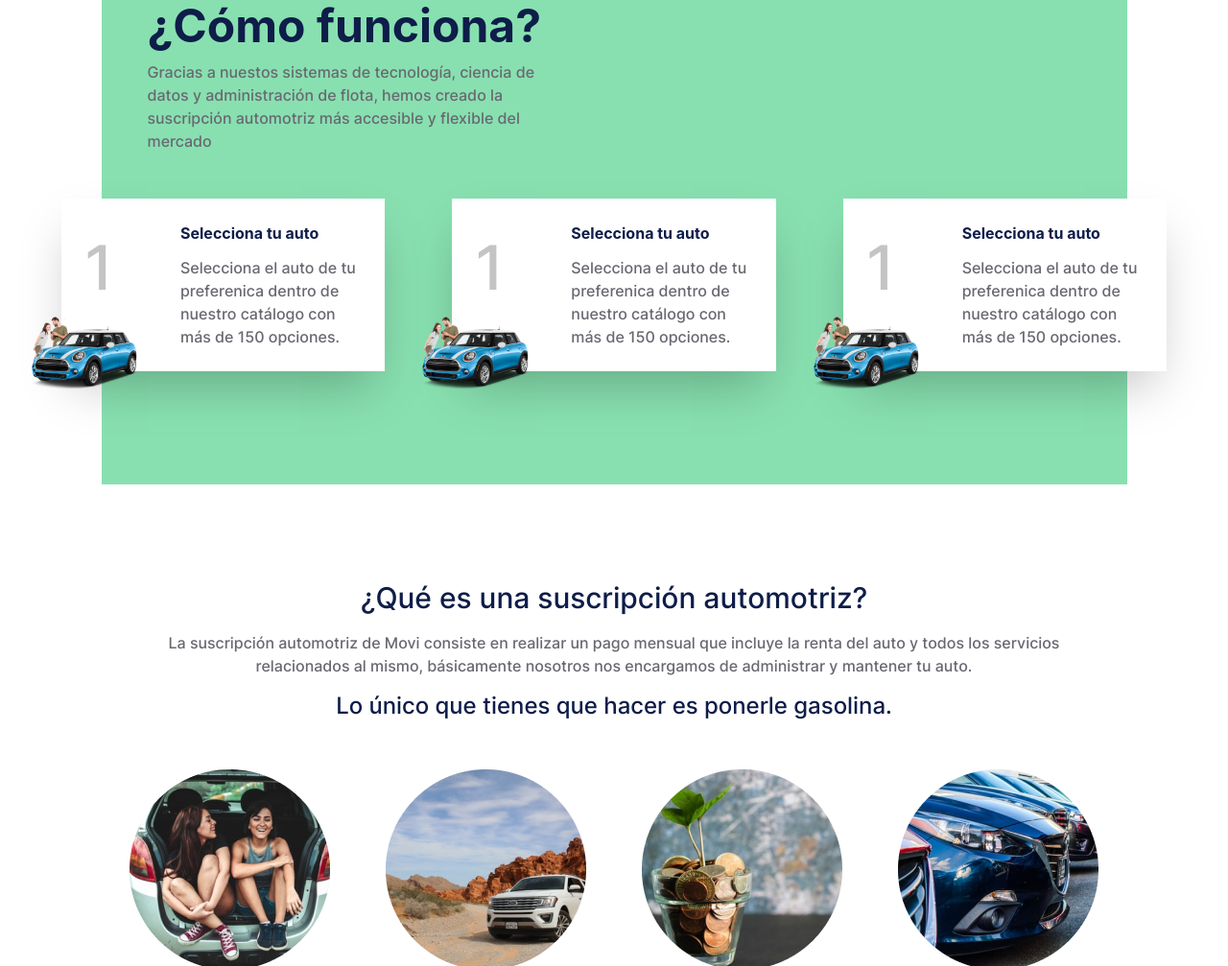
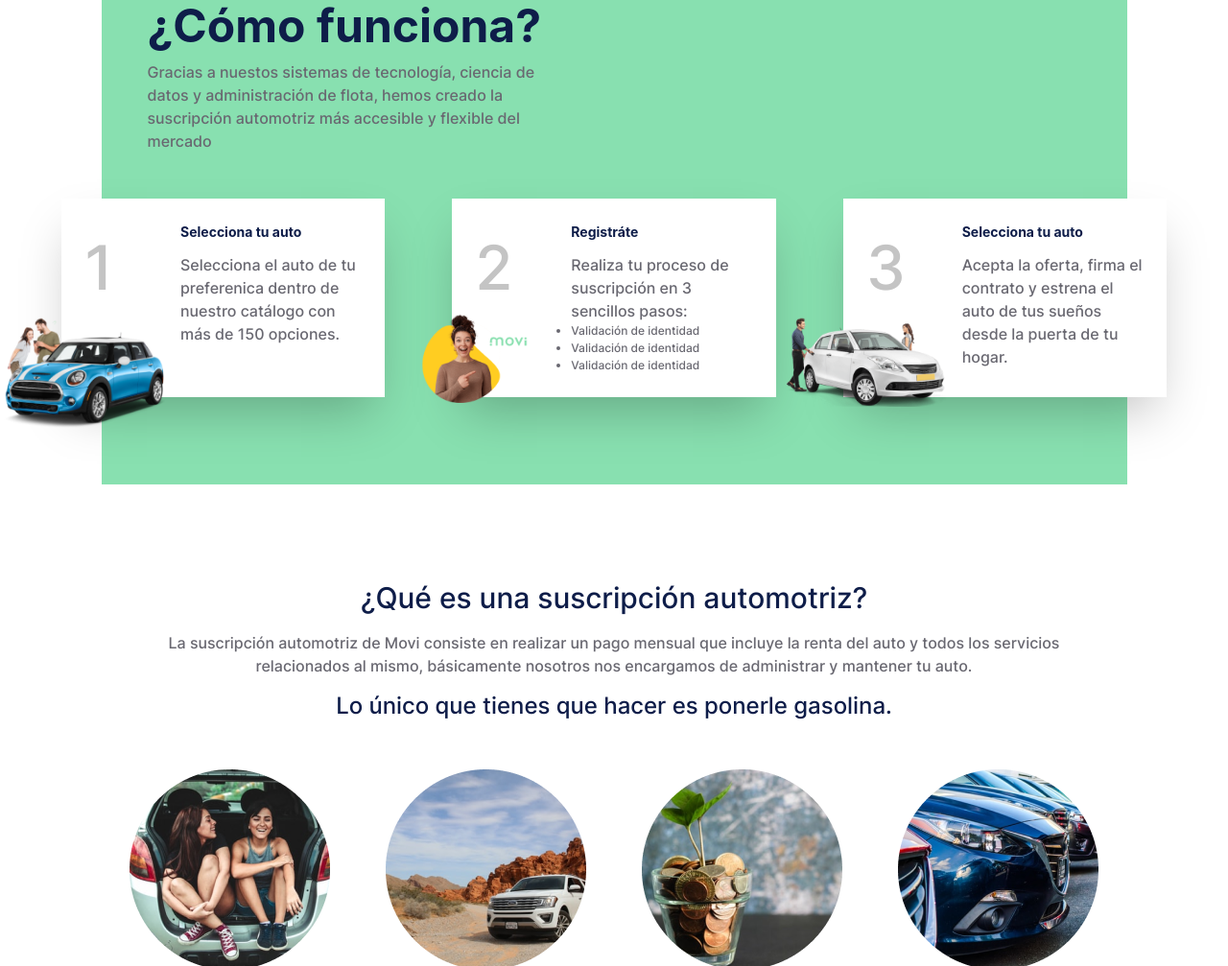
Before and after one commit to manuelRivero/movi-keyvisual, a Gatsby site: page / in a window 1280 px wide. Shown: the part 3383-4390 px from the top of the page at 96% size. Built offline with nearby package versions, Linux system fonts and the light colour scheme; Gatsby itself is replaced by a stand-in of ours; a web font is replaced by a local one.

Commit message:
[wip] main components

```diff
--- a/src/components/howItWorks/index.js
+++ b/src/components/howItWorks/index.js
@@ -1,6 +1,8 @@
 import React from "react";
 
 import step1 from "./../../assets/images/howItWorks/step-1.png";
+import step2 from "./../../assets/images/howItWorks/step-2.png";
+import step3 from "./../../assets/images/howItWorks/step-3.png";
 
 export default function HowItsWorks() {
   return (
@@ -15,18 +17,21 @@ export default function HowItsWorks() {
           accesible y flexible del mercado
         </p>
       </div>
-      <div className="grid items-center grid-cols-1 lg:grid-cols-3 mt-6 lg:absolute lg:left-1/2 max-w-6xl w-full transform lg:-translate-x-1/2" style={{gap:"70px"}}>
+      <div
+        className="grid grid-cols-1 lg:grid-cols-3 mt-6 lg:absolute lg:left-1/2 max-w-6xl w-full transform lg:-translate-x-1/2"
+        style={{ gap: "70px" }}
+      >
         <div className="bg-white p-4 flex relative shadow-2xl max-w-md mb-6 mx-auto">
           <div className="flex-shrink-0" style={{ flexBasis: " 100px" }}>
             <p className="text-gray-light text-bold text-64">1</p>
             <img
               src={step1}
-              className=" w-1/3 absolute transform -translate-x-1/2"
+              className=" w-2/4 absolute transform -translate-x-1/2"
               alt="paso 1"
             />
           </div>
           <div>
-            <p className="font-bold text-black">Selecciona tu auto</p>
+            <p className="font-bold text-black text-14">Selecciona tu auto</p>
             <p className="text-gray mt-2">
               Selecciona el auto de tu preferenica dentro de nuestro catálogo
               con más de 150 opciones.
@@ -35,35 +40,39 @@ export default function HowItsWorks() {
         </div>
         <div className="bg-white p-4 flex relative shadow-2xl max-w-md mb-6 mx-auto">
           <div className="flex-shrink-0" style={{ flexBasis: " 100px" }}>
-            <p className="text-gray-light text-bold text-64">1</p>
+            <p className="text-gray-light text-bold text-64">2</p>
             <img
-              src={step1}
+              src={step2}
               className=" w-1/3 absolute transform -translate-x-1/2"
-              alt="paso 1"
+              alt="paso 2"
             />
           </div>
           <div>
-            <p className="font-bold text-black">Selecciona tu auto</p>
+            <p className="font-bold text-black text-14">Registráte</p>
             <p className="text-gray mt-2">
-              Selecciona el auto de tu preferenica dentro de nuestro catálogo
-              con más de 150 opciones.
+              Realiza tu proceso de suscripción en 3 sencillos pasos:
             </p>
+            <ul className="list-disc text-12">
+              <li className="text-gray">Validación de identidad</li>
+              <li className="text-gray">Validación de identidad</li>
+              <li className="text-gray">Validación de identidad</li>
+            </ul>
           </div>
         </div>
         <div className="bg-white p-4 flex relative shadow-2xl max-w-md mb-6 mx-auto">
           <div className="flex-shrink-0" style={{ flexBasis: " 100px" }}>
-            <p className="text-gray-light text-bold text-64">1</p>
+            <p className="text-gray-light text-bold text-64">3</p>
             <img
-              src={step1}
-              className=" w-1/3 absolute transform -translate-x-1/2"
-              alt="paso 1"
+              src={step3}
+              className=" w-2/4 absolute transform -translate-x-1/2"
+              alt="paso 3"
             />
           </div>
           <div>
-            <p className="font-bold text-black">Selecciona tu auto</p>
+            <p className="font-bold text-black text-14">Selecciona tu auto</p>
             <p className="text-gray mt-2">
-              Selecciona el auto de tu preferenica dentro de nuestro catálogo
-              con más de 150 opciones.
+              Acepta la oferta, firma el contrato y estrena el auto de tus
+              sueños desde la puerta de tu hogar.
             </p>
           </div>
         </div>
```
Also changed, not shown: src/assets/images/howItWorks/step-2.png (added), src/assets/images/howItWorks/step-3.png (added).
